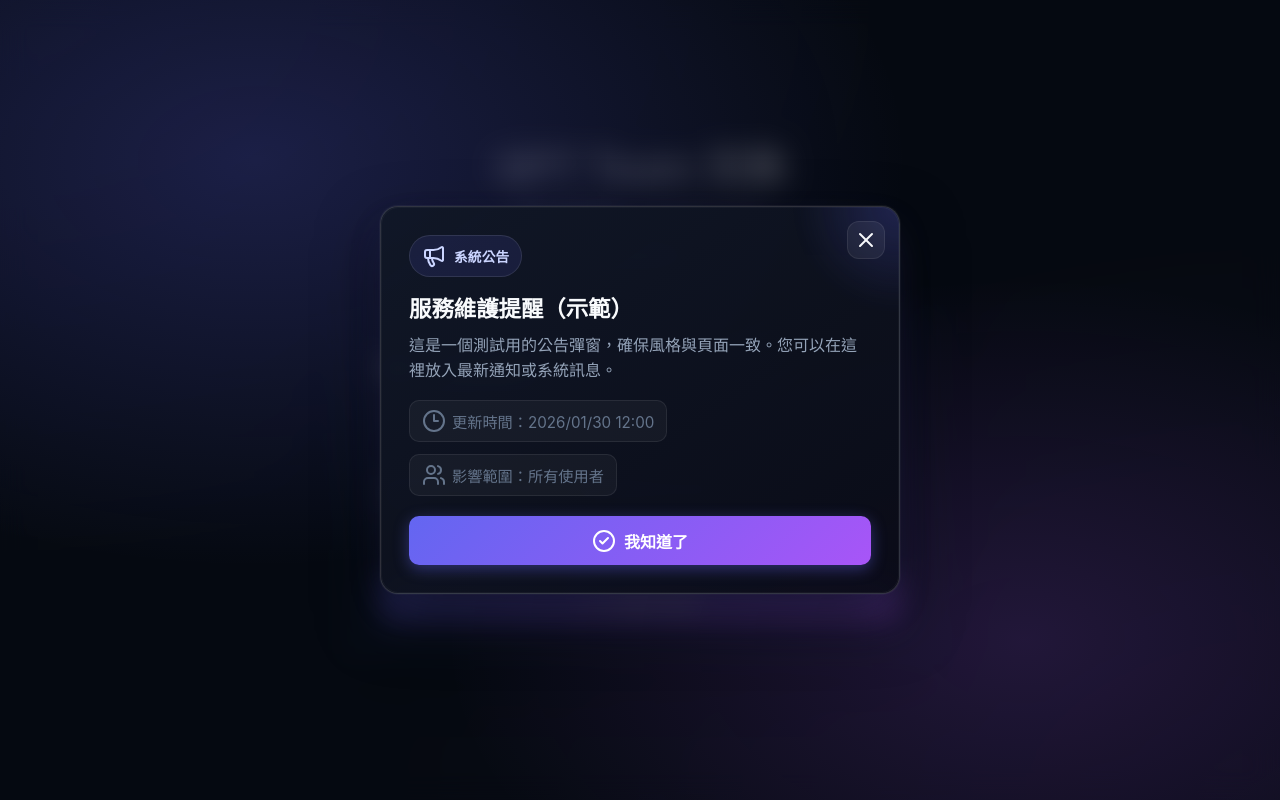
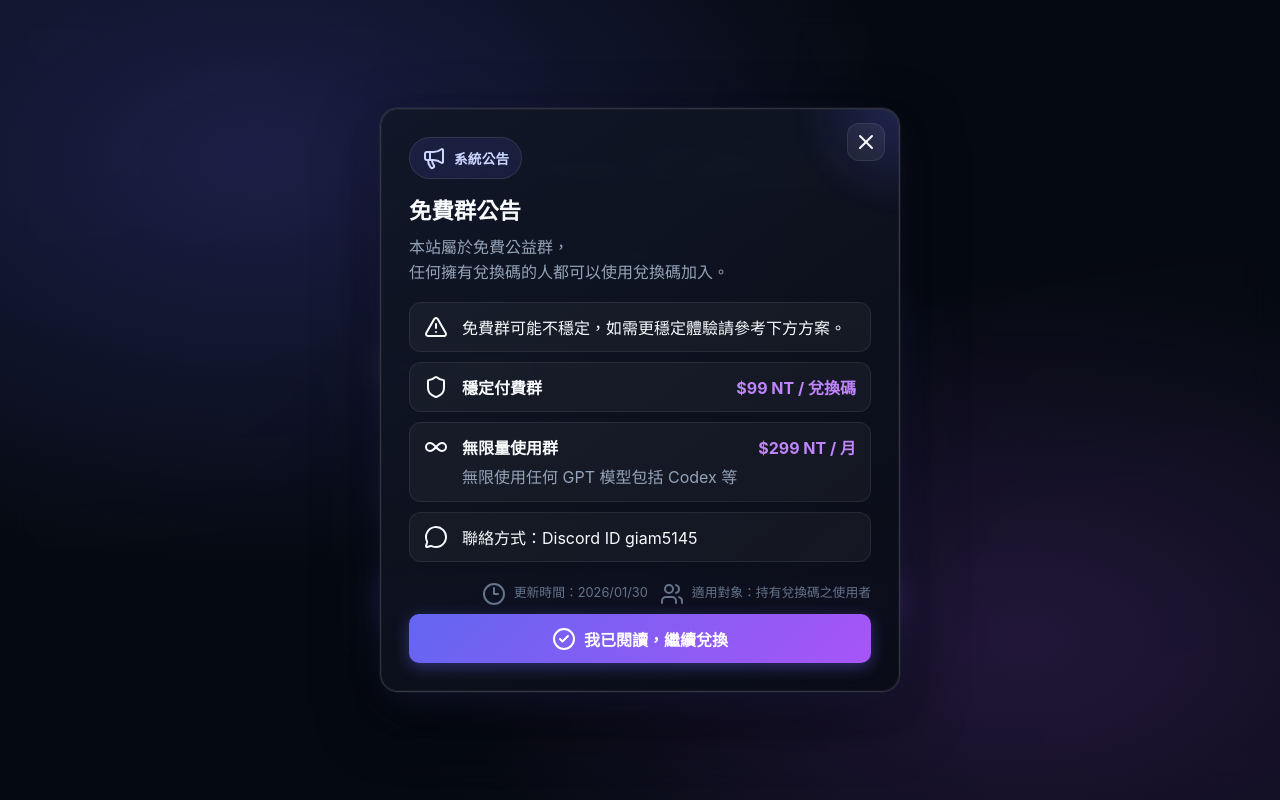
Before and after one commit to JneJne829/team-manage-ZH_TW, a FastAPI app: page / in a window 1280 px wide. Run offline with FastAPI, Linux system fonts and the light colour scheme; data that the repository does not hold is empty.

Commit message:
修改公告

```diff
--- a/app/static/css/user.css
+++ b/app/static/css/user.css
@@ -482,7 +482,9 @@ body {
 
 .announcement-meta {
     display: flex;
-    flex-wrap: wrap;
+    flex-wrap: nowrap;
+    justify-content: space-between;
+    align-items: center;
     gap: 0.75rem;
     margin-bottom: 1.25rem;
     font-size: 0.95rem;
@@ -497,6 +499,85 @@ body {
     border-radius: 10px;
     background: rgba(255, 255, 255, 0.04);
     border: 1px solid var(--border-glass);
+}
+
+.announcement-meta.plain {
+    flex-direction: row;
+    flex-wrap: nowrap;
+    align-items: center;
+    justify-content: flex-end;
+    gap: 12px;
+    margin-bottom: 0.5rem;
+}
+
+.announcement-meta.plain .meta-line {
+    padding: 0;
+    border: none;
+    background: transparent;
+    color: var(--text-muted);
+    font-size: 0.80rem;
+    line-height: 1.3;
+    gap: 8px;
+    white-space: nowrap;
+    text-align: right;
+}
+
+.announcement-meta.plain .meta-line i {
+    width: 18px;
+    height: 18px;
+}
+
+.announcement-list {
+    list-style: none;
+    padding: 0;
+    margin: 0 0 1.25rem;
+    display: grid;
+    gap: 10px;
+}
+
+.announcement-list li {
+    display: grid;
+    grid-template-columns: 28px 1fr;
+    align-items: flex-start;
+    gap: 10px;
+    padding: 12px 14px;
+    border-radius: 12px;
+    background: rgba(255, 255, 255, 0.04);
+    border: 1px solid var(--border-glass);
+    color: var(--text-main);
+}
+
+.announcement-list li i {
+    width: 20px;
+    height: 20px;
+    color: var(--primary);
+}
+
+.announcement-plan {
+    grid-template-columns: 28px 1fr;
+}
+
+.announcement-plan .plan-header {
+    display: flex;
+    justify-content: space-between;
+    align-items: baseline;
+    gap: 10px;
+    font-weight: 700;
+}
+
+.plan-name {
+    color: var(--text-main);
+}
+
+.plan-price {
+    color: #c084fc;
+    font-weight: 700;
+}
+
+.plan-desc {
+    color: var(--text-dim);
+    margin-top: 6px;
+    line-height: 1.5;
 }
 
 .announcement-actions {
--- a/app/templates/user/redeem.html
+++ b/app/templates/user/redeem.html
@@ -4,7 +4,7 @@
 <head>
     <meta charset="UTF-8">
     <meta name="viewport" content="width=device-width, initial-scale=1.0">
-    <title>GPT Team 兌換</title>
+    <title>GPT Team 免費群兌換</title>
     <link rel="stylesheet" href="{{ url_for('static', path='/css/user.css') }}">
     <!-- Lucide Icons -->
     <script src="https://unpkg.com/lucide@latest"></script>
@@ -13,8 +13,8 @@
 <body>
     <div class="container">
         <div class="header">
-            <h1>GPT Team 兌換</h1>
-            <p class="subtitle">使用兌換碼加入 ChatGPT Team</p>
+            <h1>GPT Team 免費群兌換</h1>
+            <p class="subtitle">使用兌換碼加入 ChatGPT Team 免費群</p>
             {% if remaining_spots is not none %}
             <div class="spots-badge">
                 <i data-lucide="users"></i> 剩餘名額：{{ remaining_spots }}
@@ -96,17 +96,46 @@
                 <i data-lucide="megaphone"></i>
                 <span>系統公告</span>
             </div>
-            <h3 id="announcementTitle" class="announcement-title">服務維護提醒（示範）</h3>
+            <h3 id="announcementTitle" class="announcement-title">免費群公告</h3>
             <p class="announcement-body">
-                這是一個測試用的公告彈窗，確保風格與頁面一致。您可以在這裡放入最新通知或系統訊息。
+                本站屬於免費公益群，<br>任何擁有兌換碼的人都可以使用兌換碼加入。
             </p>
-            <div class="announcement-meta">
-                <span><i data-lucide="clock-3"></i> 更新時間：2026/01/30 12:00</span>
-                <span><i data-lucide="users"></i> 影響範圍：所有使用者</span>
+            <ul class="announcement-list">
+                <li>
+                    <i data-lucide="alert-triangle"></i>
+                    <span>免費群可能不穩定，如需更穩定體驗請參考下方方案。</span>
+                </li>
+                <li class="announcement-plan">
+                    <i data-lucide="shield"></i>
+                    <div>
+                        <div class="plan-header">
+                            <span class="plan-name">穩定付費群</span>
+                            <span class="plan-price">$99 NT / 兌換碼</span>
+                        </div>
+                    </div>
+                </li>
+                <li class="announcement-plan">
+                    <i data-lucide="infinity"></i>
+                    <div>
+                        <div class="plan-header">
+                            <span class="plan-name">無限量使用群</span>
+                            <span class="plan-price">$299 NT / 月</span>
+                        </div>
+                        <div class="plan-desc">無限使用任何 GPT 模型包括 Codex 等</div>
+                    </div>
+                </li>
+                <li>
+                    <i data-lucide="message-circle"></i>
+                    <span>聯絡方式：Discord ID giam5145</span>
+                </li>
+            </ul>
+            <div class="announcement-meta plain">
+                <span class="meta-line"><i data-lucide="clock-3"></i> 更新時間：2026/01/30</span>
+                <span class="meta-line"><i data-lucide="users"></i> 適用對象：持有兌換碼之使用者</span>
             </div>
             <div class="announcement-actions">
                 <button id="announcementConfirm" class="btn btn-primary">
-                    <i data-lucide="check-circle-2"></i> 我知道了
+                    <i data-lucide="check-circle-2"></i> 我已閱讀，繼續兌換
                 </button>
             </div>
         </div>
```
